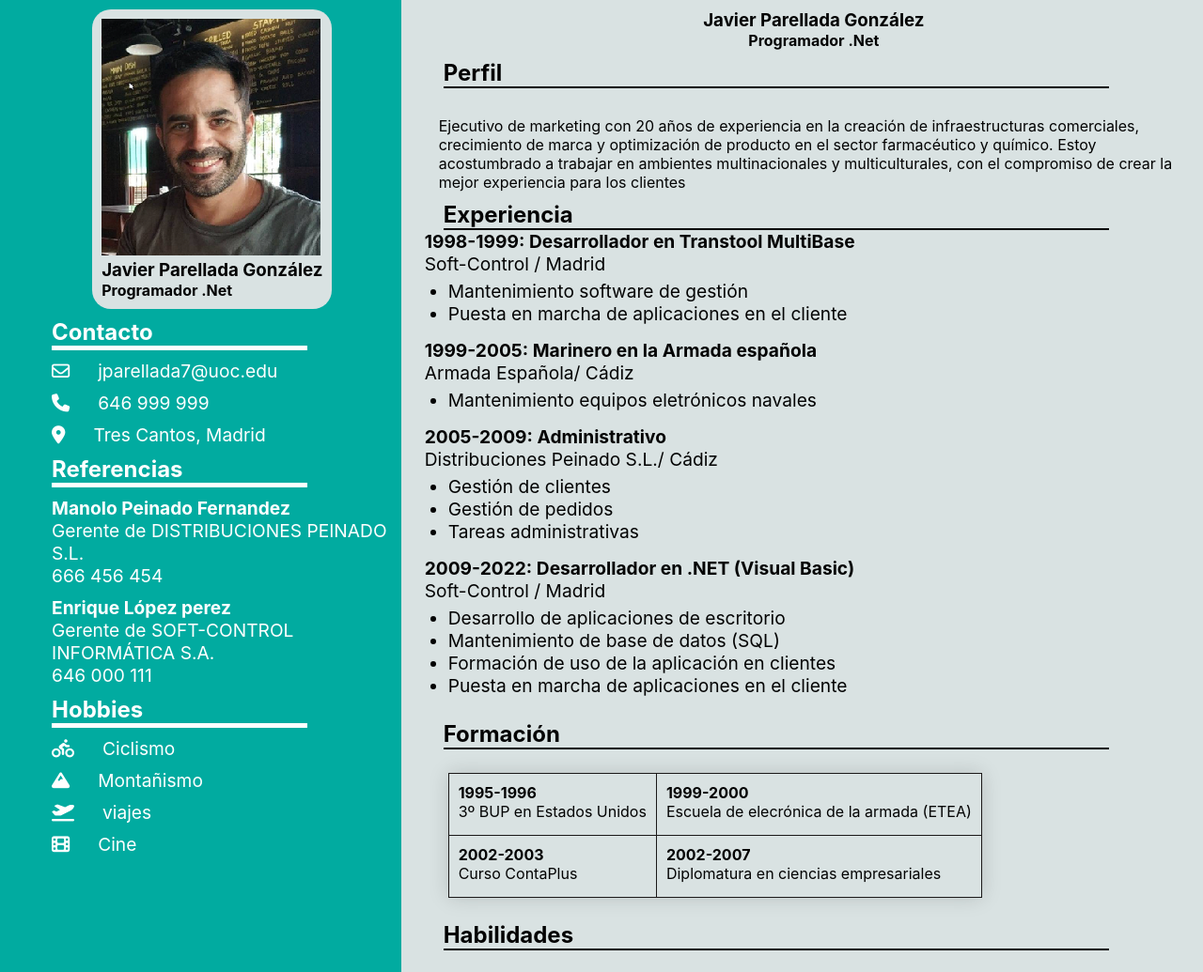
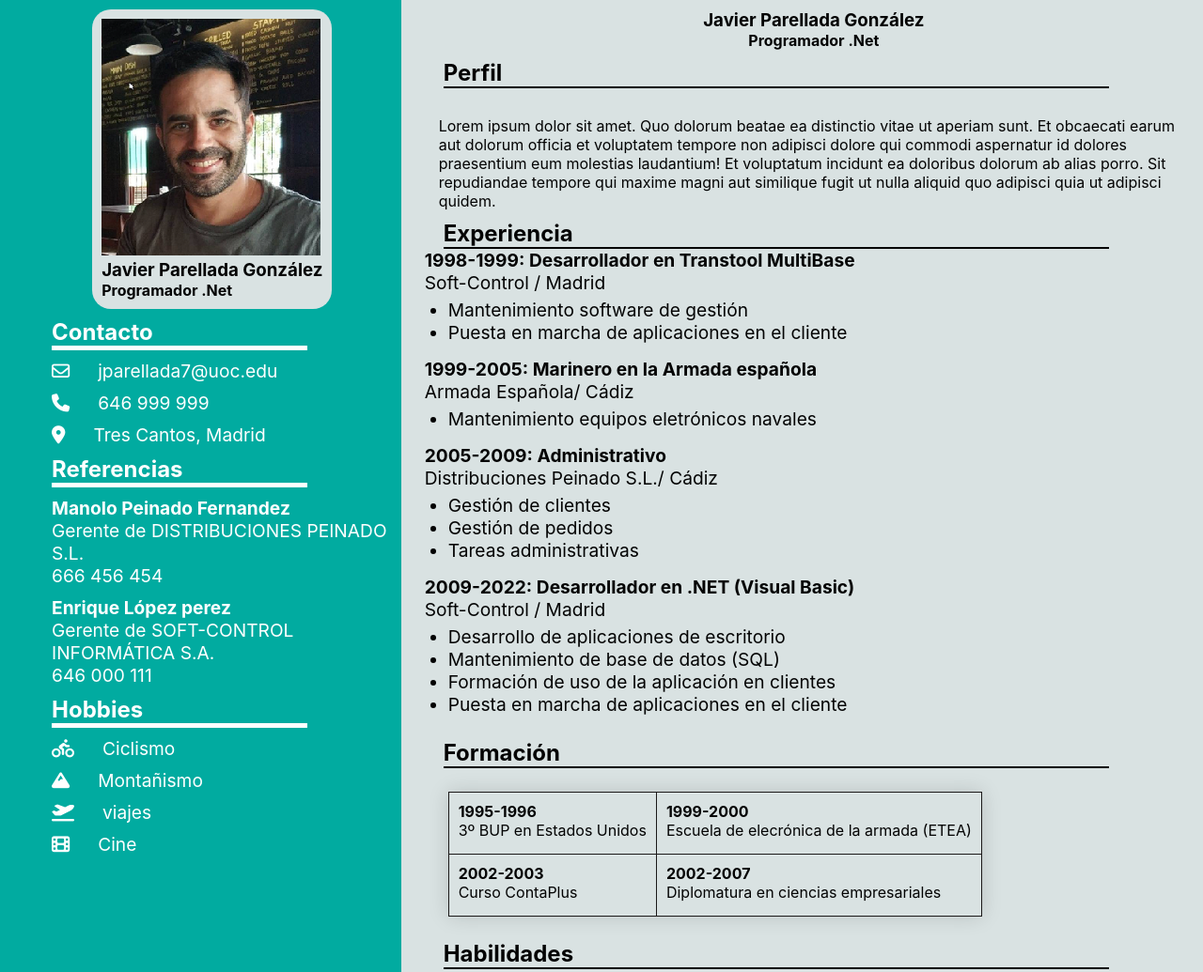
Before and after one commit to Jparellada79/uoc_html_css_II-, a website built with Parcel: page src/index.html in a window 1280 px wide. Shown: the top 1035 px of the page at 94% size. Built offline with nearby package versions, Linux system fonts and the light colour scheme.

Commit message:
Subida proyecto

```diff
--- a/src/index.html
+++ b/src/index.html
@@ -81,8 +81,8 @@
         </div>
         <div class="seccion2__profile">
             <h4 class="seccion2__titulo">Perfil</h4>
-            <p class="profile">Ejecutivo de marketing con 20 años de experiencia en la creación de infraestructuras comerciales, crecimiento de marca y optimización de producto en el sector farmacéutico y químico. Estoy acostumbrado a trabajar en ambientes multinacionales
-                y multiculturales, con el compromiso de crear la mejor experiencia para los clientes</p>
+            <p class="profile">Lorem ipsum dolor sit amet. Quo dolorum beatae ea distinctio vitae ut aperiam sunt. Et obcaecati earum aut dolorum officia et voluptatem tempore non adipisci dolore qui commodi aspernatur id dolores praesentium eum molestias laudantium! Et
+                voluptatum incidunt ea doloribus dolorum ab alias porro. Sit repudiandae tempore qui maxime magni aut similique fugit ut nulla aliquid quo adipisci quia ut adipisci quidem.</p>
         </div>
         <div class="seccion2__experiencia">
             <h4 class="seccion2__titulo">Experiencia</h4>
```
Also changed, not shown: 1 other file.
